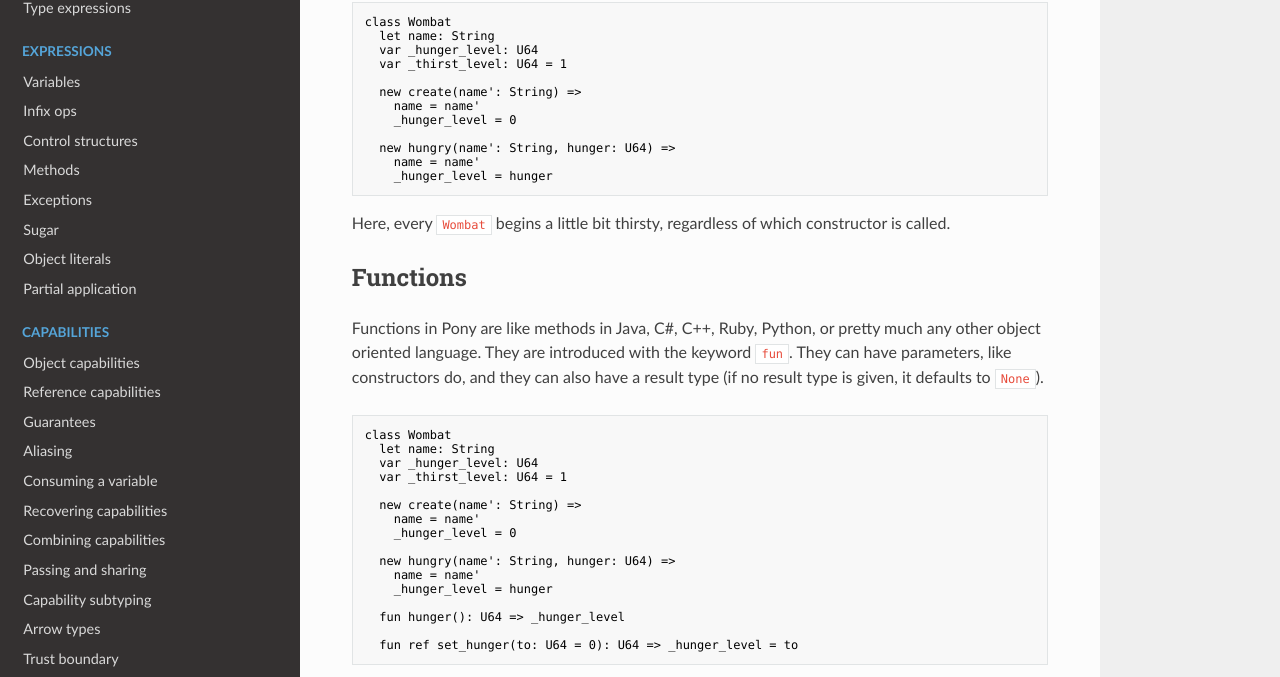
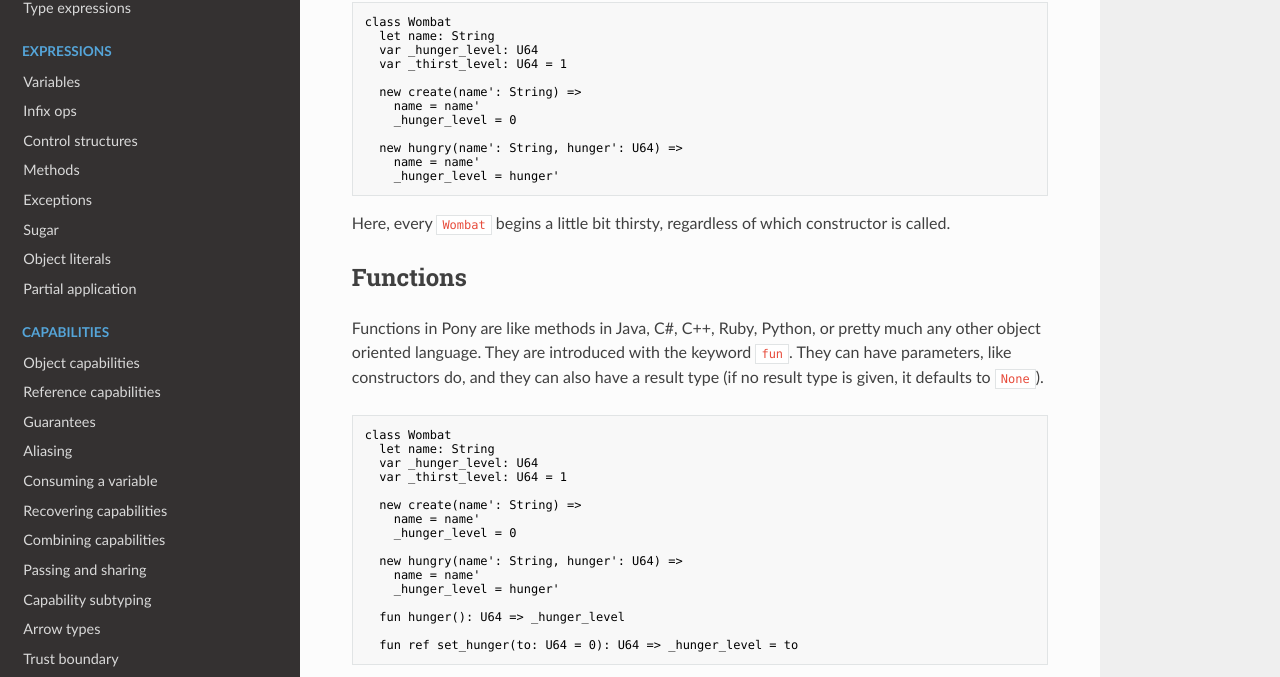
Before and after one commit to ponylang/pony-tutorial, an MkDocs documentation site: the page built from docs/types/classes.md, in a window 1280 px wide and 1400 px high, scrolled down 1499 px. Shown: the part 245-922 px from the top of the window. Built offline with MkDocs 1.6.1, drawn with Linux system fonts in a browser that asks for light colours; nearby versions of some CDN libraries; old or Windows-style settings are respelled for this version of MkDocs; some of the changed text lies outside the part shown.

Commit message:
fix compile error in example code

````diff
--- a/docs/types/classes.md
+++ b/docs/types/classes.md
@@ -43,7 +43,7 @@
     name = name'
     _hunger_level = 0
 
-  new hungry(name': String, hunger: U64) =>
+  new hungry(name': String, hunger': U64) =>
     name = name'
     _hunger_level = hunger
 ```
@@ -70,9 +70,9 @@
     name = name'
     _hunger_level = 0
 
-  new hungry(name': String, hunger: U64) =>
+  new hungry(name': String, hunger': U64) =>
     name = name'
-    _hunger_level = hunger
+    _hunger_level = hunger'
 ```
 
 Here, every `Wombat` begins a little bit thirsty, regardless of which constructor is called.
@@ -91,9 +91,9 @@
     name = name'
     _hunger_level = 0
 
-  new hungry(name': String, hunger: U64) =>
+  new hungry(name': String, hunger': U64) =>
     name = name'
-    _hunger_level = hunger
+    _hunger_level = hunger'
 
   fun hunger(): U64 => _hunger_level
 
````
